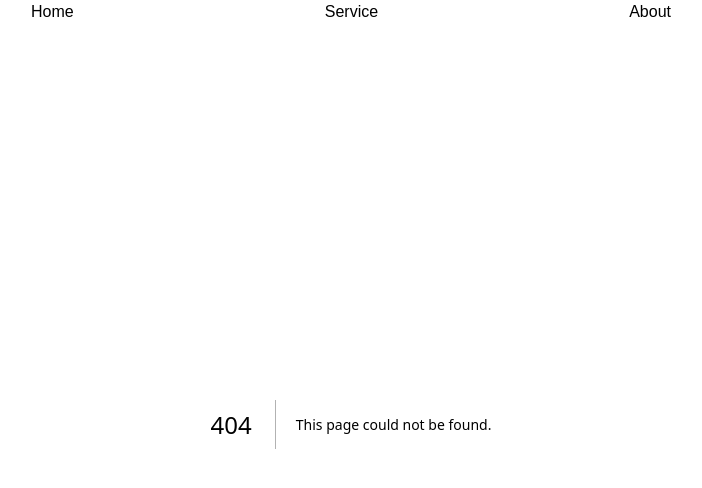
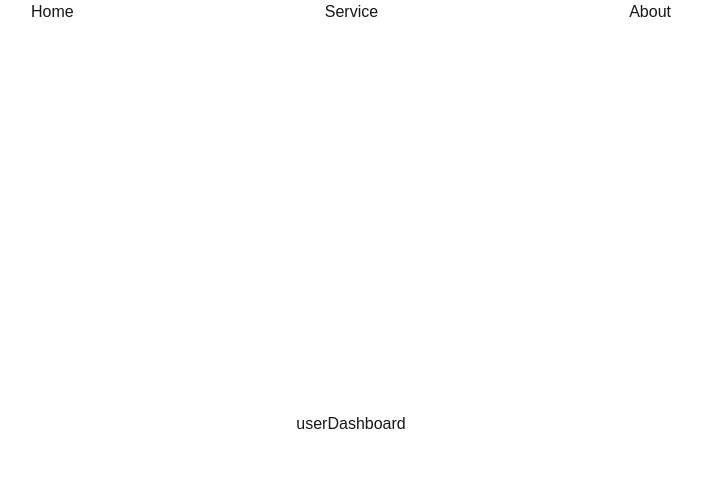
Before and after one commit to ShahadatHasan623/Next-app-project, a Next.js app: page /user-dashboard in a window 1280 px wide. Before the commit this address had no page. Shown: the top 488 px of the page, without its empty margins (289-991 px from the left). Built offline with nearby package versions, Linux system fonts and the light colour scheme.

Commit message:
added dashboard

```diff
--- /dev/null
+++ b/src/app/(dashboard)/admin-dashboard/page.jsx
@@ -0,0 +1,7 @@
+import React from 'react'
+
+export default function adminDashboard() {
+  return (
+    <div>adminDashboar</div>
+  )
+}
--- /dev/null
+++ b/src/app/(dashboard)/user-dashboard/page.jsx
@@ -0,0 +1,7 @@
+import React from 'react'
+
+export default function userDashboard() {
+  return (
+    <div>userDashboard</div>
+  )
+}
```
